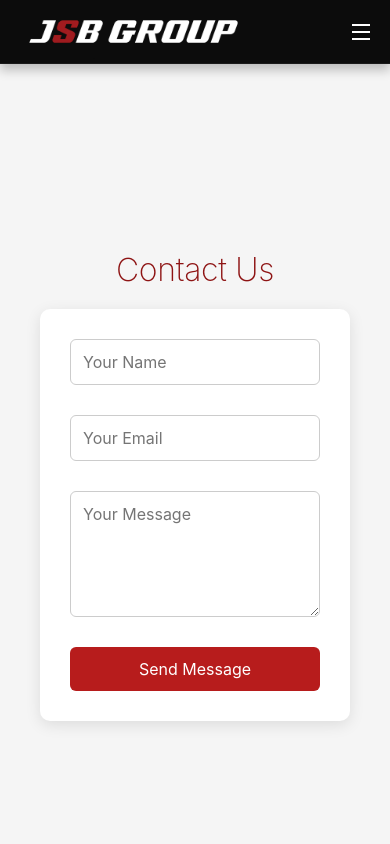
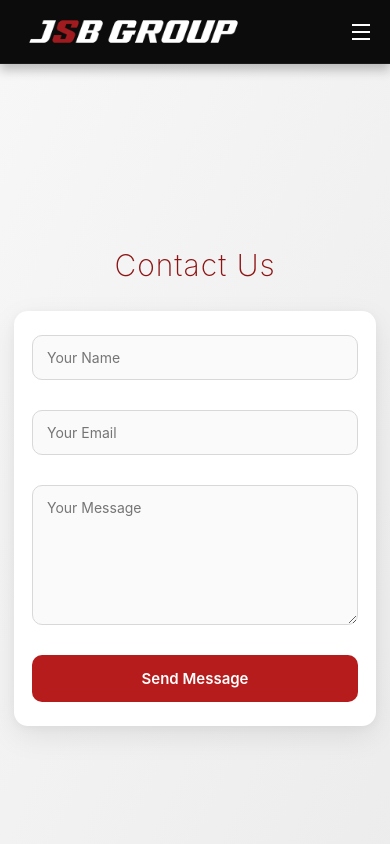
Before and after one commit to gurusaivs18/web-app, a React (Vite) app: page /contact in a window 390 px wide. Shown: the top 844 px of the page. Built offline with nearby package versions, Linux system fonts and the light colour scheme.

Commit message:
contact us responsive issue sorted

```diff
--- a/src/css/ContactUs.css
+++ b/src/css/ContactUs.css
@@ -1,53 +1,193 @@
+/* ───────────────── CONTACT PAGE ───────────────── */
+
 .contact-wrapper {
   width: 100%;
   min-height: 100vh;
+
   display: flex;
   flex-direction: column;
   justify-content: center;
   align-items: center;
 
-  background: #f5f5f5;
-  padding: 40px;
+  padding: 80px 20px;
+  background: linear-gradient(to bottom right, #f7f7f7, #ececec);
+  box-sizing: border-box;
 }
 
+/* ───────────────── HEADING ───────────────── */
+
 .contact-wrapper h1 {
-  margin-bottom: 20px;
-  color: #222;
+  font-size: clamp(32px, 5vw, 52px);
+  font-weight: 700;
+  color: #111;
+  margin-bottom: 35px;
+  text-align: center;
+  letter-spacing: 1px;
 }
+
+/* ───────────────── FORM CARD ───────────────── */
 
 .contact-form {
   width: 100%;
-  max-width: 500px;
+  max-width: 620px;
+
   display: flex;
   flex-direction: column;
-  gap: 15px;
+  gap: 18px;
 
-  background: #fff;
-  padding: 30px;
-  border-radius: 10px;
-  box-shadow: 0 4px 15px rgba(0, 0, 0, 0.1);
+  background: #ffffff;
+  padding: 40px;
+
+  border-radius: 18px;
+
+  box-shadow:
+    0 10px 30px rgba(0, 0, 0, 0.08),
+    0 2px 10px rgba(0, 0, 0, 0.04);
+
+  box-sizing: border-box;
 }
+
+/* ───────────────── INPUTS ───────────────── */
 
 .contact-form input,
 .contact-form textarea {
-  padding: 12px;
-  border: 1px solid #ccc;
-  border-radius: 6px;
-  font-size: 16px;
+  width: 100%;
+
+  padding: 14px 16px;
+
+  border: 1px solid #d8d8d8;
+  border-radius: 10px;
+
+  font-size: 15px;
+  font-family: inherit;
+
+  background: #fafafa;
+  color: #222;
+
   outline: none;
+  transition: all 0.3s ease;
+
+  box-sizing: border-box;
 }
 
+.contact-form input:focus,
+.contact-form textarea:focus {
+  border-color: #b71c1c;
+  background: #fff;
+  box-shadow: 0 0 0 4px rgba(183, 28, 28, 0.08);
+}
+
+/* ───────────────── TEXTAREA ───────────────── */
+
+.contact-form textarea {
+  resize: vertical;
+  min-height: 140px;
+}
+
+/* ───────────────── ERROR TEXT ───────────────── */
+
+.error-text {
+  color: #d32f2f;
+  font-size: 13px;
+  margin-top: -10px;
+  margin-left: 4px;
+}
+
+/* ───────────────── BUTTON ───────────────── */
+
 .contact-form button {
-  padding: 12px;
+  width: 100%;
+
+  padding: 15px;
+
   border: none;
+  border-radius: 10px;
+
   background: #b71c1c;
   color: #fff;
+
   font-size: 16px;
+  font-weight: 600;
+
   cursor: pointer;
-  border-radius: 6px;
-  transition: 0.3s;
+
+  transition: all 0.3s ease;
 }
 
 .contact-form button:hover {
-  background: #b71c1c;
+  background: #8f1414;
+  transform: translateY(-2px);
 }
+
+.contact-form button:active {
+  transform: scale(0.98);
+}
+
+/* ───────────────── SUCCESS MESSAGE ───────────────── */
+
+.success-message {
+  text-align: center;
+  color: #2e7d32;
+  font-size: 15px;
+  font-weight: 500;
+  margin-top: 10px;
+}
+
+/* ───────────────── TABLET RESPONSIVE ───────────────── */
+
+@media (max-width: 768px) {
+  .contact-wrapper {
+    padding: 60px 18px;
+  }
+
+  .contact-form {
+    padding: 30px 24px;
+    border-radius: 14px;
+  }
+
+  .contact-wrapper h1 {
+    margin-bottom: 28px;
+  }
+}
+
+/* ───────────────── MOBILE RESPONSIVE ───────────────── */
+
+@media (max-width: 480px) {
+  .contact-wrapper {
+    padding: 50px 14px;
+  }
+
+  .contact-form {
+    padding: 24px 18px;
+    gap: 15px;
+  }
+
+  .contact-form input,
+  .contact-form textarea {
+    padding: 13px 14px;
+    font-size: 14px;
+  }
+
+  .contact-form button {
+    padding: 14px;
+    font-size: 15px;
+  }
+
+  .contact-wrapper h1 {
+    font-size: 30px;
+  }
+}
+
+/* ───────────────── LARGE SCREEN ───────────────── */
+
+@media (min-width: 1400px) {
+  .contact-form {
+    max-width: 700px;
+    padding: 50px;
+  }
+
+  .contact-form input,
+  .contact-form textarea {
+    font-size: 16px;
+  }
+}
```
